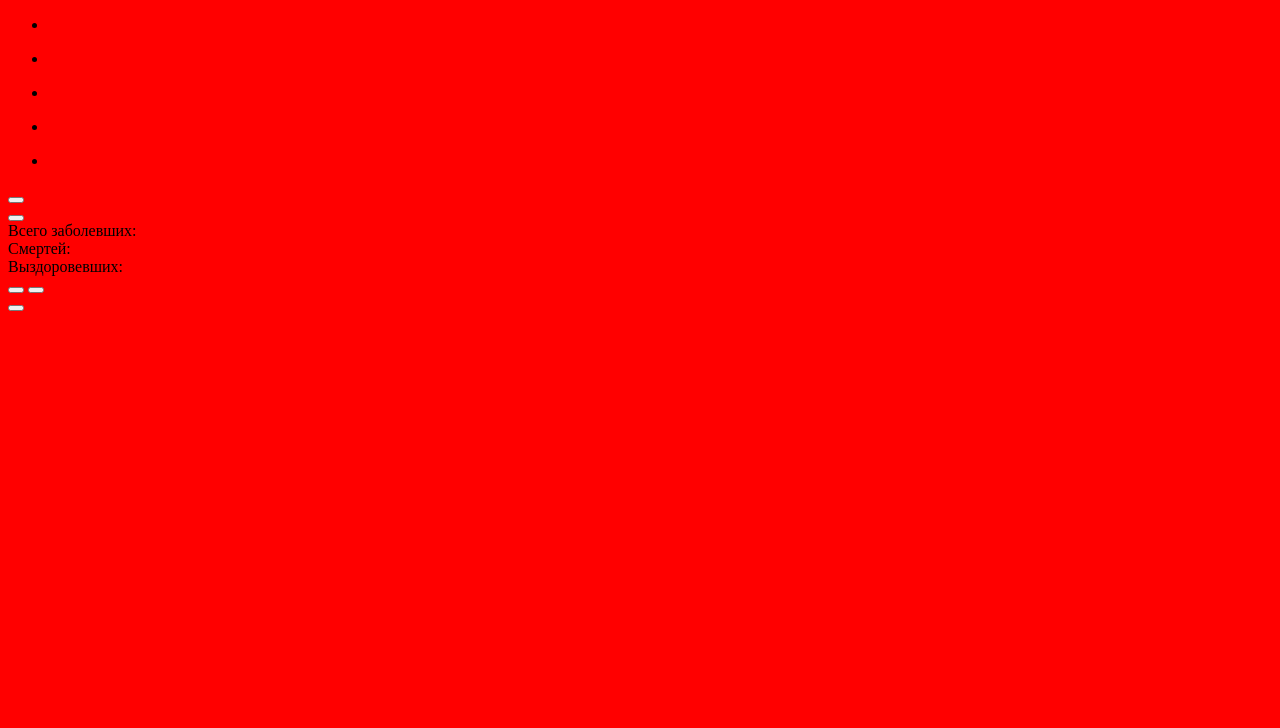
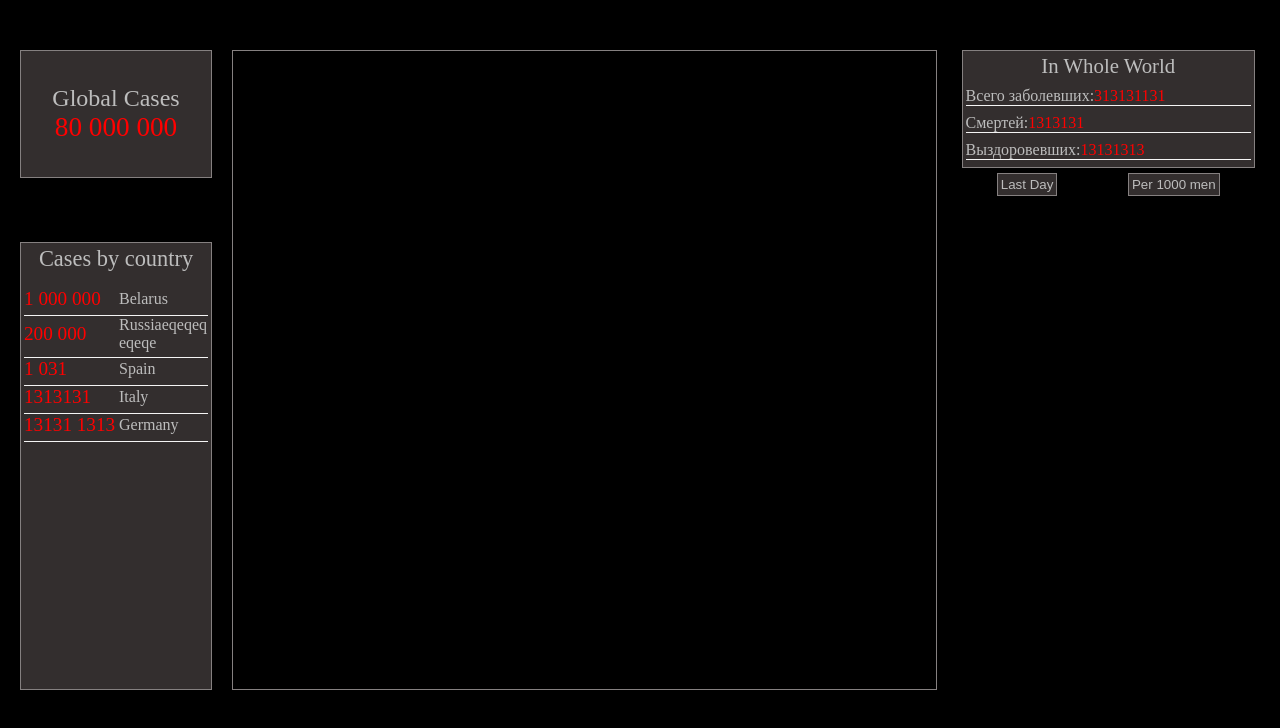
Before and after one commit to vitaliy-b-s/COVID, a website built with webpack: page src/index.html in a window 1280 px wide. Built offline with nearby package versions, Linux system fonts and the light colour scheme.

Commit message:
css done

```diff
--- a/src/assets/scss.scss
+++ b/src/assets/scss.scss
@@ -1,7 +1,175 @@
-body {
-    background-color: red;
+@mixin block-style {
+    border: 1px solid #858080;
+    background-color: #332e2e;
+    padding: 3px;
+    color: #bdbdbd;
 }
 
-.test {
-    font-size: 2rem;
+* {
+    box-sizing: border-box;
 }
+
+html,
+body {
+    height: 100%;
+    padding: 0;
+    margin: 0;
+}
+
+.app {
+    width: 100%;
+    height: 100%;
+    display: flex;
+    flex-direction: row;
+    background-color: black;
+}
+
+.cases {
+    display: flex;
+    flex-direction: column;
+    align-items: stretch;
+    justify-content: space-between;
+    width: 15%;
+    margin-top: 50px;
+    margin-left: 20px;
+    height: 80%;
+}
+
+.total {
+    @include block-style;
+    display: flex;
+    flex-direction: column;
+    align-items: center;
+    justify-content: center;
+    height: 20%;
+    width: 100%;
+    &__title {
+        font-size: 1.5rem;
+    }
+    &__value {
+        color: red;
+        font-size: 1.7rem;
+    }
+}
+
+.countries {
+    display: flex;
+    flex-direction: column;
+    position: relative;
+    height: 70%;
+    @include block-style;
+    &__title {
+        font-size: 1.4rem;
+        text-align: center;
+    }
+    &__list {
+        list-style-type: none;
+        padding: 0px;
+    }
+    .country {
+        display: flex;
+        align-items: center;
+        justify-content: left;
+        padding-bottom: 5px;
+        border-bottom: 1px solid whitesmoke;
+        word-wrap: break-word;
+        &__cases_value {
+            color: red;
+            font-size: 1.2rem;
+            white-space: nowrap;
+            width: 50%;
+        }
+        &__name {
+            padding-left: 3px;
+            word-wrap: break-word;
+            width: 50%;
+        }
+    }
+    .expand__button {
+        position: absolute;
+        padding: 0px 3px;
+        font-size: 0.8rem;
+        left: -10px;
+        top: -10px;
+        display: none;
+    }
+}
+
+.countries:hover>.expand__button {
+    display: flex;
+}
+
+.map {
+    width: 60%;
+    border: 1px solid #858080;
+    position: relative;
+    height: 80%;
+    margin-top: 50px;
+    margin-left: 20px;
+    .expand__button {
+        position: absolute;
+        padding: 0px 3px;
+        font-size: 0.8rem;
+        left: -10px;
+        top: -10px;
+        display: none;
+    }
+}
+
+.map:hover>.expand__button {
+    display: flex;
+}
+
+.details {
+    display: flex;
+    flex-direction: column;
+    margin: 50px 25px;
+    width: 25%;
+    height: 80%;
+    .statistics {
+        @include block-style;
+        position: relative;
+        width: 100%;
+        display: flex;
+        flex-direction: column;
+        .statistics__title {
+            text-align: center;
+            font-size: 1.3rem;
+            margin-bottom: 5px;
+        }
+        .statisitics__parameter {
+            display: flex;
+            margin: 4px 0px;
+            flex-direction: row;
+            border-bottom: 1px solid whitesmoke;
+            .statistics-case__value,
+            .statistics-death__value,
+            .statistic-recover__value {
+                color: red;
+            }
+        }
+        .expand__button {
+            position: absolute;
+            padding: 0px 3px;
+            font-size: 0.8rem;
+            left: -10px;
+            top: -10px;
+            display: none;
+        }
+    }
+}
+
+.statistics:hover>.expand__button {
+    display: flex;
+}
+
+.units-change__button {
+    display: flex;
+    flex-direction: row;
+    align-items: center;
+    justify-content: space-around;
+    margin-top: 5px;
+    .change__button {
+        @include block-style;
+    }
+}
--- a/src/index.html
+++ b/src/index.html
@@ -10,62 +10,66 @@
 <body>
     <div class="app">
         <div class="cases">
-            <div class="all-cases">
-                <div class="all-cases__title"></div>
-                <div class="all-cases__value"></div>
+            <div class="total">
+                <div class="total__title">Global Cases</div>
+                <div class="total__value">80 000 000</div>
             </div>
             <div class="countries">
-                <div class="countries__title"></div>
+                <div class="countries__title">Cases by country</div>
                 <ul class="countries__list">
-                    <li class="cuntries__list_value">
-                        <div class="country__cases_value"></div>
-                        <div class="country__name"></div>
+                    <li class="country">
+                        <div class="country__cases_value">1 000 000</div>
+                        <div class="country__name">Belarus</div>
                     </li>
-                    <li class="countries__list_value">
-                        <div class="country__cases_value"></div>
-                        <div class="country__name"></div>
+                    <li class="country">
+                        <div class="country__cases_value">200 000</div>
+                        <div class="country__name">Russiaeqeqeqeqeqe</div>
                     </li>
-                    <li class="countries__list_value">
-                        <div class="country__cases_value"></div>
-                        <div class="country__name"></div>
+                    <li class="country">
+                        <div class="country__cases_value">1 031</div>
+                        <div class="country__name">Spain</div>
                     </li>
-                    <li class="countries__list_value">
-                        <div class="country__cases_value"></div>
-                        <div class="country__name"></div>
+                    <li class="country">
+                        <div class="country__cases_value">1313131</div>
+                        <div class="country__name">Italy</div>
                     </li>
-                    <li class="countries__list_value">
-                        <div class="country__cases_value"></div>
-                        <div class="country__name"></div>
+                    <li class="country">
+                        <div class="country__cases_value">13131 1313</div>
+                        <div class="country__name">Germany</div>
                     </li>
                 </ul>
-                <button class="expand__button"></button>
+                <button class="expand__button">x</button>
             </div>
         </div>
         <div class="map">
-            <button class="expand__button"></button>
+            <button class="expand__button">X</button>
         </div>
         <div class="details">
-            <div class="statistic">
-                <div class="statisitic__title"></div>
-                <div class="statistic-case">
+            <div class="statistics">
+                <div class="statistics__title">In Whole World</div>
+                <div class="statistics-case statisitics__parameter">
                     Всего заболевших:
-                    <div class="statistic-case__value"></div>
+                    <div class="statistics-case__value">313131131</div>
                 </div>
-                <div class="statistic-death">
+                <div class="statistics-death statisitics__parameter">
                     Cмертей:
-                    <div class="statistic-death__value"></div>
+                    <div class="statistics-death__value">1313131</div>
                 </div>
-                <div class="statistic-recover">
+                <div class="statistics-recover statisitics__parameter">
                     Выздоровевших:
-                    <div class="statistic-recover__value"></div>
+                    <div class="statistic-recover__value">13131313</div>
                 </div>
+                <button class="expand__button">X</button>
             </div>
-            <button class="change__button"></button>
-            <button class="expand__button"></button>
+            <div class="units-change__button">
+                <button class="change__button">Last Day</button>
+                <button class="change__button">Per 1000 men</button>
+            </div>
+            <div class="graph">
+
+            </div>
         </div>
-        <div class="graph">
-            <button class="expand__button"></button>
-        </div>
+
     </div>
 </body>
 
```
Also changed, not shown: src/js/data.js (added).
